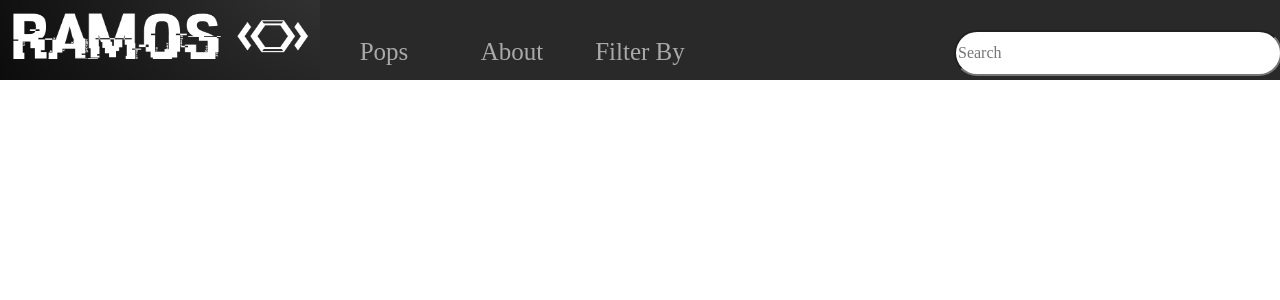
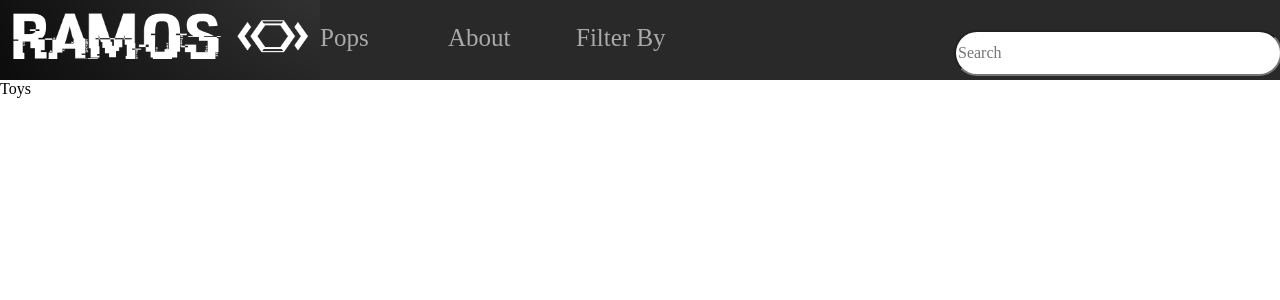
Before and after one commit to Reem-Nosbaum/mister-toy, a React (Vite) app in the folder frontend-mister-toy/: page /Toys in a window 1280 px wide. Shown: the top 300 px of the page. Built offline with nearby package versions, Linux system fonts and the light colour scheme.

Commit message:
Improve structure / format of the code. :art:

```diff
--- /dev/null
+++ b/frontend-mister-toy/App.jsx
@@ -0,0 +1,26 @@
+import { RouterProvider, createBrowserRouter } from "react-router-dom";
+import { RootCmp } from "./src/RootCmp";
+import Home from "./src/pages/home";
+import Toys from "./src/pages/Toys";
+
+const router = createBrowserRouter([
+  {
+    element: <RootCmp />,
+    children: [
+      {
+        path: "/",
+        element: <Home />,
+      },
+      {
+        path: "/Toys",
+        element: <Toys />,
+      },
+    ],
+  },
+]);
+
+function App() {
+  return <RouterProvider router={router} />;
+}
+
+export default App;
--- a/frontend-mister-toy/package.json
+++ b/frontend-mister-toy/package.json
@@ -10,8 +10,12 @@
     "preview": "vite preview"
   },
   "dependencies": {
+    "localforage": "^1.10.0",
+    "match-sorter": "^6.3.1",
     "react": "^18.2.0",
-    "react-dom": "^18.2.0"
+    "react-dom": "^18.2.0",
+    "react-router-dom": "^6.16.0",
+    "sort-by": "^1.2.0"
   },
   "devDependencies": {
     "@types/react": "^18.2.15",
--- a/frontend-mister-toy/src/RootCmp.jsx
+++ b/frontend-mister-toy/src/RootCmp.jsx
@@ -1,13 +1,13 @@
 // INSPIR URL: https://funko.com/
 
+import { Outlet } from "react-router-dom";
 import NavBar from "./pages/NavBar";
-// import Home from "./pages/home";
 
 export function RootCmp() {
   return (
-    <>
-      {/* <Home /> */}
+    <main>
       <NavBar />
-    </>
+      <Outlet />
+    </main>
   );
 }
--- /dev/null
+++ b/frontend-mister-toy/src/UI/Button.jsx
@@ -0,0 +1,15 @@
+import { Link } from "react-router-dom";
+import styles from "../assets/NavBar.module.css";
+
+// eslint-disable-next-line react/prop-types
+function Button({ children, to }) {
+  if (to)
+    return (
+      <Link className={styles.button} to={to}>
+        {children}
+      </Link>
+    );
+
+  return <button className={styles.button}>{children}</button>;
+}
+export default Button;
--- a/frontend-mister-toy/src/assets/NavBar.module.css
+++ b/frontend-mister-toy/src/assets/NavBar.module.css
@@ -20,6 +20,7 @@
   cursor: pointer;
   opacity: 0.6;
   border: #292929;
+  text-decoration: none;
 }
 .button:hover {
   background-color: rgb(250, 250, 250);
--- a/frontend-mister-toy/src/main.jsx
+++ b/frontend-mister-toy/src/main.jsx
@@ -1,10 +1,10 @@
 import React from "react";
 import ReactDOM from "react-dom/client";
-import { RootCmp } from "./RootCmp.jsx";
 import "./assets/Main.module.css";
+import App from "../App";
 
 ReactDOM.createRoot(document.getElementById("root")).render(
   <React.StrictMode>
-    <RootCmp />
+    <App />
   </React.StrictMode>
 );
--- a/frontend-mister-toy/src/pages/Home.jsx
+++ b/frontend-mister-toy/src/pages/Home.jsx
@@ -1,5 +1,5 @@
 import styles from "./../assets/Home.module.css";
 
-export default function home() {
+export default function Home() {
   return <div className={styles.home}>Home</div>;
 }
--- a/frontend-mister-toy/src/pages/NavBar.jsx
+++ b/frontend-mister-toy/src/pages/NavBar.jsx
@@ -1,12 +1,14 @@
 import styles from "../assets/NavBar.module.css";
 import logo from "../logoRamos.png";
+import Button from "../UI/Button";
 export default function NavBar() {
   return (
     <div className={styles.nav}>
       <img className={styles.logo} src={logo} alt="Logo" />
-      <button className={styles.button}>Pops</button>
-      <button className={styles.button}>About</button>
-      <button className={styles.button}>Filter By</button>
+      <Button to={"Toys"}>Pops</Button>
+      <Button to={"About"}>About</Button>
+      <Button to={"FilterBy"}>Filter By</Button>
+
       <input className={styles.search} placeholder="Search"></input>
     </div>
   );
--- a/frontend-mister-toy/src/pages/Toys.jsx
+++ b/frontend-mister-toy/src/pages/Toys.jsx
@@ -0,0 +1,4 @@
+function Toys() {
+  return <div>Toys</div>;
+}
+export default Toys;
```
Also changed, not shown: 1 other file (tests, documents, lock files or other folders).
